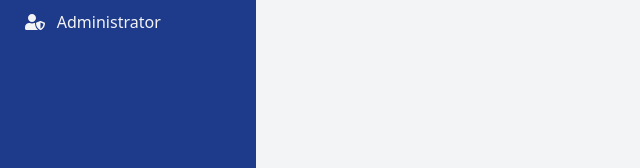
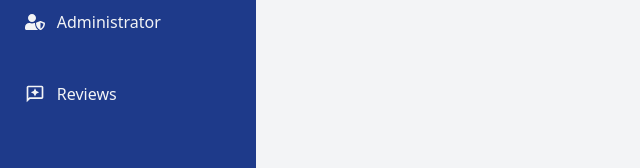
Before and after one commit to KaviduIsura/cbc-frontend, a React (Vite) app: page /admin in a window 1280 px wide. Shown: the part 386-554 px from the top of the page, without its empty margins (0-640 px from the left). Built offline with nearby package versions, Linux system fonts and the light colour scheme.

Commit message:
Add review page to dashbord ➕✨

```diff
--- a/src/pages/adminHomePage.jsx
+++ b/src/pages/adminHomePage.jsx
@@ -6,6 +6,8 @@ import AddProductForm from "./admin/addProductForm";
 import AdminUsersPage from "./admin/adminUsersPage";
 import AddUserForm from "./admin/addAdminForm";
 import AdminAdminstratorPage from "./admin/adminAdminsitratorPage";
+import AdminReviewPage from "./admin/adminReviewPage";
+import { MdOutlineReviews } from "react-icons/md";
 
 export default function AdminHomePage() {
   return (
@@ -48,6 +50,13 @@ export default function AdminHomePage() {
           <FaUserShield className="mr-3 text-xl" />
           Administrator
         </Link>
+        <Link
+          className="flex flex-row items-center text-gray-100 mb-6 w-[90%] p-3 rounded hover:bg-blue-700 transition duration-200"
+          to="/admin/reviews"
+        >
+          <MdOutlineReviews className="mr-3 text-xl" />
+          Reviews
+        </Link>
       </div>
 
       {/* Main Content Area */}
@@ -56,6 +65,7 @@ export default function AdminHomePage() {
           <Route path="/dashboard" element={<h2>Dashboard</h2>}></Route>
           <Route path="/products" element={<AdminProductsPage />}></Route>
           <Route path="/orders" element={<h2>Orders</h2>}></Route>
+          <Route path="/reviews" element={<AdminReviewPage />}></Route>
           <Route
             path="/products/addProduct"
             element={<AddProductForm />}
```
